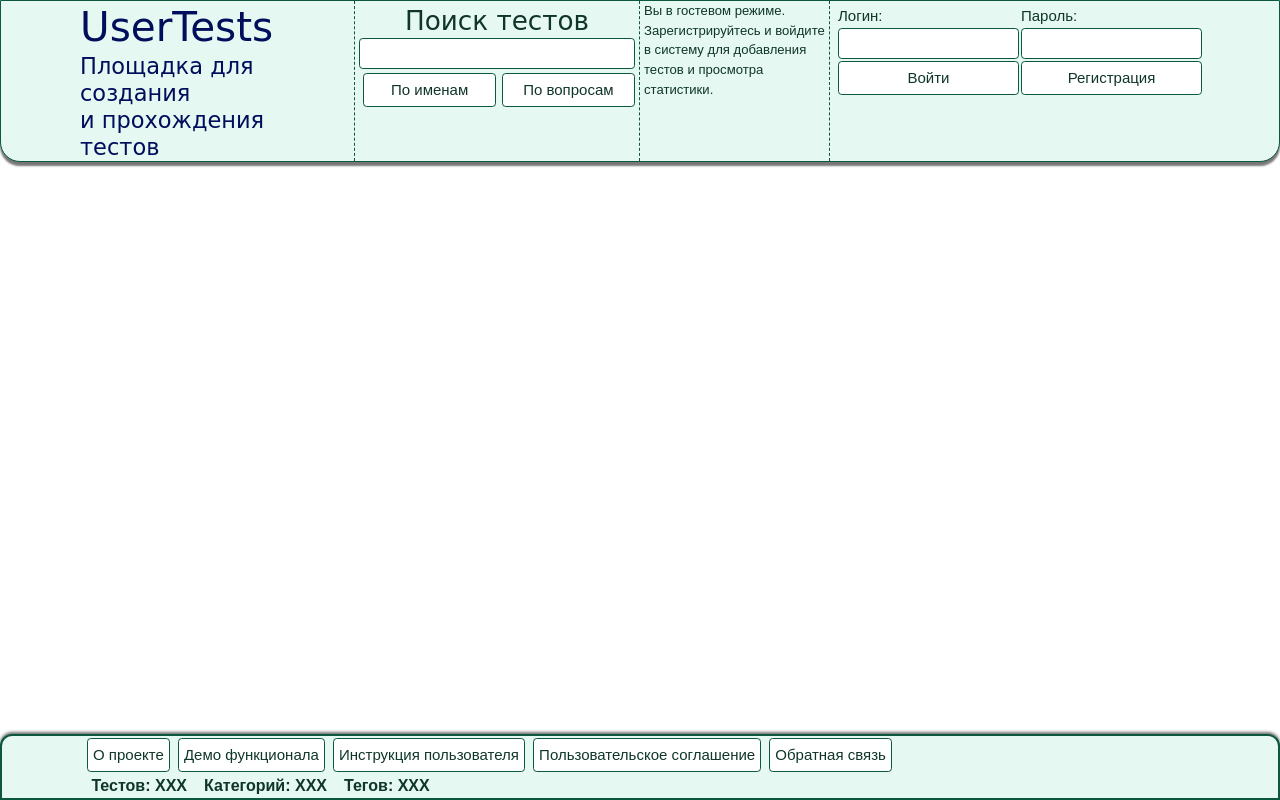
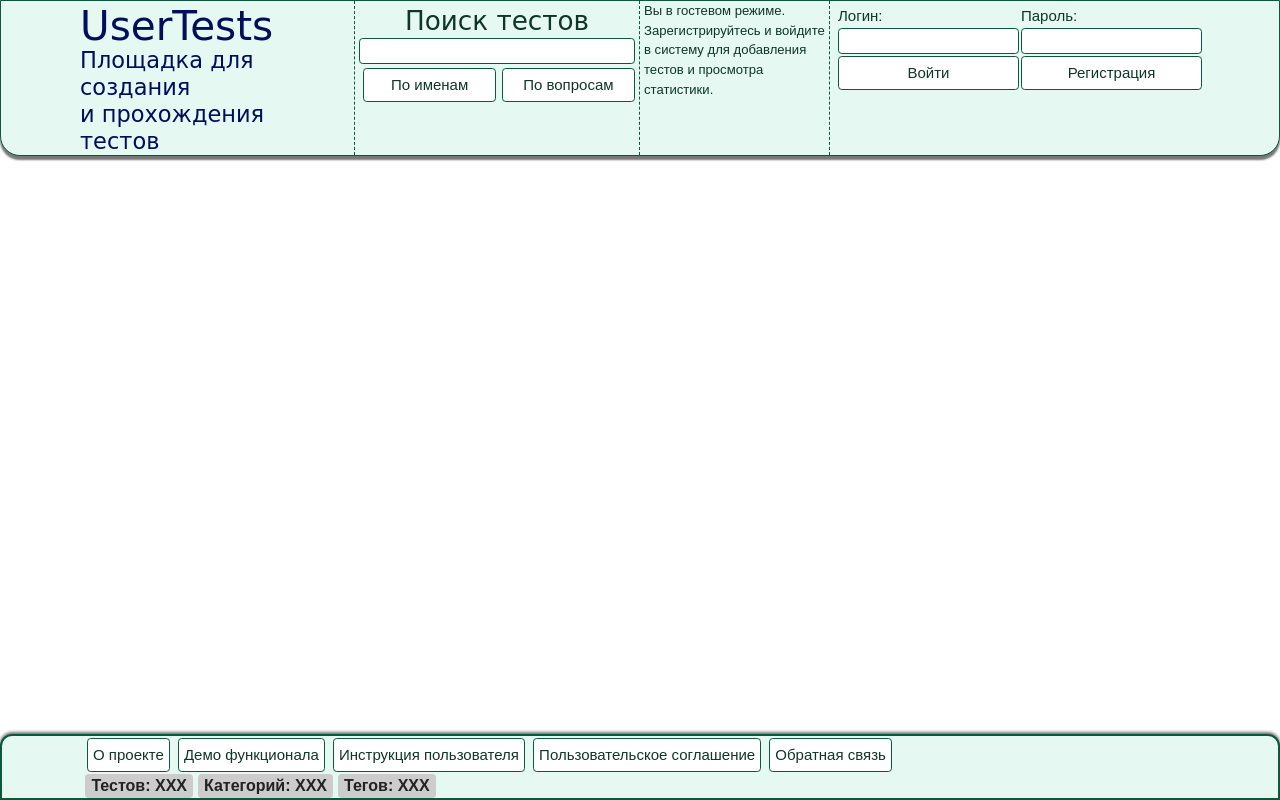
Before and after one commit to LaHesis/User-Tests-Site, a Django app: page / in a window 1280 px wide. Run offline with Django 3.2, Linux system fonts and the light colour scheme; some libraries are stand-ins or nearby versions; some web fonts are replaced.

Commit message:
styles correction

```diff
--- a/main/static/main/css/static_test_list_style.css
+++ b/main/static/main/css/static_test_list_style.css
@@ -50,8 +50,8 @@ h6 {
     border-radius: 10px; }
 
 input.form-control {
-  padding: 0.175rem 0.45rem;
-  height: calc(1.2em + .75rem + 2px);
+  padding: 0.8rem 0.3rem;
+  height: calc(1em + .5rem + 2px);
   line-height: 1.2;
   border-color: #0b583c; }
   input.form-control:focus {
@@ -65,7 +65,12 @@ header {
   border: 1px solid #0b583c;
   border-radius: 0 0 20px 20px;
   -webkit-box-shadow: 0 4px 2px 0 #777777;
-          box-shadow: 0 4px 2px 0 #777777; }
+          box-shadow: 0 4px 2px 0 #777777;
+  left: 0;
+  position: fixed;
+  top: 0;
+  width: 100%;
+  z-index: 10; }
   header .row {
     padding: 0; }
   header .header-element {
@@ -81,8 +86,8 @@ header {
               animation-duration: 2s;
       font-family: "Neucha", cursive;
       font-size: 2.7rem;
-      margin-bottom: -5px;
-      margin-top: -4px; }
+      margin-bottom: -10px;
+      margin-top: -5px; }
     header .header-element-1 p {
       font-size: 150%;
       margin-bottom: 0;
@@ -141,9 +146,13 @@ footer {
   -webkit-box-shadow: 0 -2px 3px 0 #777;
           box-shadow: 0 -2px 3px 0 #777;
   background-color: #e5f8f1;
-  width: 100%; }
+  width: 100%;
+  z-index: 10;
+  position: fixed; }
   footer .badge {
     cursor: default;
+    color: #222222;
+    background-color: #cccccc;
     font-size: 16px; }
 
 .test-list .test {
--- a/main/static/main/css/static_test_list_style.sass
+++ b/main/static/main/css/static_test_list_style.sass
@@ -67,8 +67,8 @@ h6
 
 // ФОРМЫ
 input.form-control
-  padding: .175rem .45rem
-  height: calc(1.2em + .75rem + 2px)
+  padding: .8rem .3rem
+  height: calc(1em + .5rem + 2px)
   line-height: 1.2
   border-color: $intface-panel-secondary-color
   &:focus
@@ -85,6 +85,11 @@ header
   border: 1px solid $intface-panel-secondary-color
   border-radius: 0 0 20px 20px
   box-shadow: 0 4px 2px 0 #777777
+  left: 0
+  position: fixed
+  top: 0
+  width: 100%
+  z-index: 10
 
   .row
     padding: 0
@@ -103,8 +108,8 @@ header
       animation-duration: 2s
       font-family: $header-font
       font-size: 2.7rem
-      margin-bottom: -5px
-      margin-top: -4px
+      margin-bottom: -10px
+      margin-top: -5px
     p
       font-size: 150%
       margin-bottom: 0
@@ -175,8 +180,12 @@ footer
   box-shadow: 0 -2px 3px 0 #777
   background-color: $intface-panel-bg-color
   width: 100%
+  z-index: 10
+  position: fixed
   .badge
     cursor: default
+    color: #222222
+    background-color: #cccccc
     font-size: 16px
 
 // КОНТЕНТ
```
Also changed, not shown: 1 other file.
